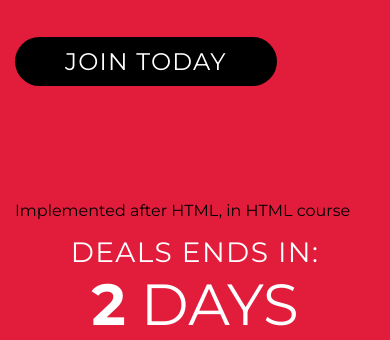
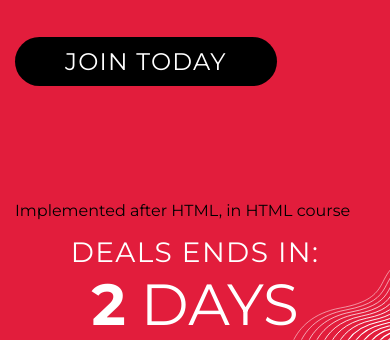
Before and after one commit to geko28/gym-page, a plain HTML site: page index.html in a window 390 px wide. Shown: the part 534-874 px from the top of the page. Drawn offline with Linux system fonts and the light colour scheme.

Commit message:
new code

```diff
--- a/styles/main.css
+++ b/styles/main.css
@@ -61,11 +61,11 @@ body {
 @media (max-width: 62.5em) {
     body {
         background-color: rgb(226,29,60);
-        background-image: none;
+        background-image: url("../images/waves-white-cropped.svg");
         background-attachment: initial;
-        background-repeat: initial;
-        background-position: initial;
-        background-size: initial;
+        background-repeat: no-repeat;
+        background-position: 100% 100%;
+        background-size: 25vw auto;
     }
 }
 
```
